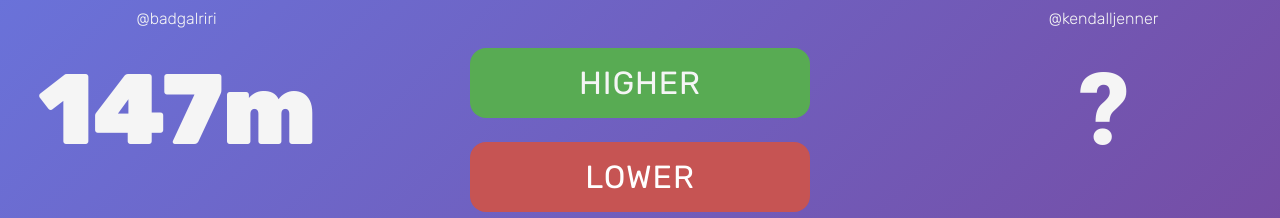
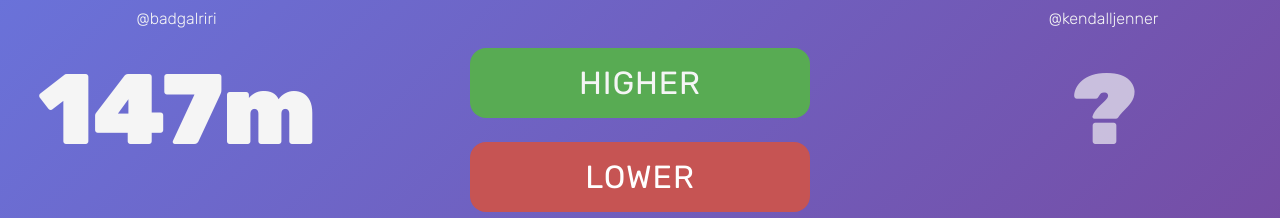
Before and after one commit to banskiie/higher-lower-app, a React (Vite) app: page / in a window 1280 px wide. Shown: the part 492-710 px from the top of the page. Built offline with nearby package versions, Linux system fonts and the light colour scheme.

Commit message:
added pinging effect on ?

```diff
--- a/src/components/GameCard/GameCard.jsx
+++ b/src/components/GameCard/GameCard.jsx
@@ -1,7 +1,7 @@
 import React, { useState, useEffect } from 'react'
 import { Avatar, Typography, Box } from '@mui/material'
 import CountUp from "react-countup";
-import { motion } from 'framer-motion';
+import { motion, AnimatePresence } from 'framer-motion';
 
 function GameCard(props) {
   const [value, setValue] = useState(props.value)
@@ -35,13 +35,21 @@ function GameCard(props) {
           fontSize: 100,
           fontWeight: 900,
         }}>
-        {value === '?' ? value :
+
+        {value === '?' ?
           <motion.div
-            initial={{ x: 40, opacity: 0 }}
-            animate={{ x: 0, opacity: 1 }}
-          >
-            <CountUp delay={0.4} duration={0.6} className="counter" end={value} />{value !== '?' ? 'm' : ''}
-          </motion.div>
+            animate={{ opacity: [0.5, 1, 0.5] }}
+            transition={{ repeat: Infinity, duration: 2 }}>
+            {value}
+          </motion.div> :
+          <AnimatePresence>
+            <motion.div
+              initial={{ x: 40, opacity: 0 }}
+              animate={{ x: 0, opacity: 1 }}
+            >
+              <CountUp delay={0.4} duration={0.6} className="counter" end={value} />{value !== '?' ? 'm' : ''}
+            </motion.div>
+          </AnimatePresence>
         }
       </Typography>
     </Box>
```
